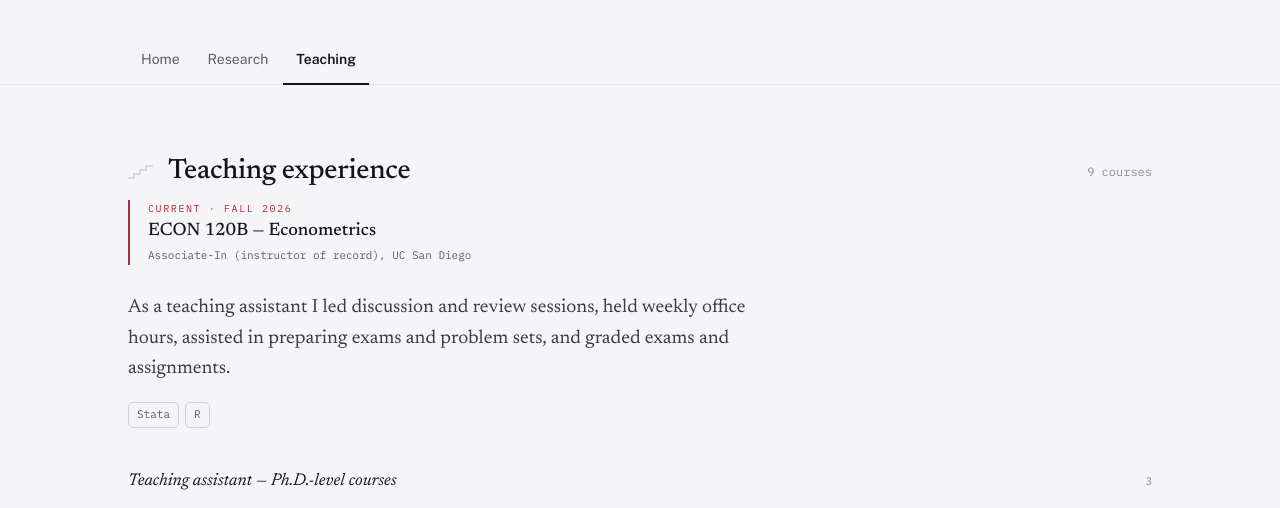
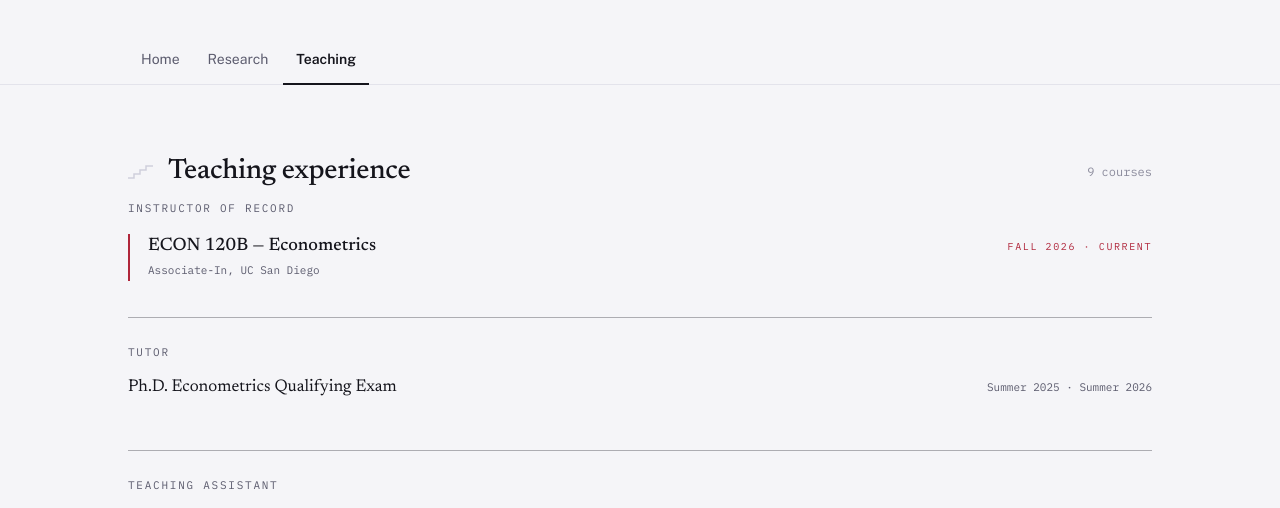
Before and after one commit to haoyu-wei/haoyu-wei.github.io, a plain HTML site: page index.html in a window 1280 px wide. Both pictures are taken after a click on the link "Teaching". Shown: the part 261-769 px from the top of the page. Drawn offline with nearby package versions, Linux system fonts and the light colour scheme; no server answers.

Commit message:
Add files via upload

```diff
--- a/index.html
+++ b/index.html
@@ -720,26 +720,38 @@ a{color:inherit}
 /* ============================================================
    TEACHING PANEL
    ============================================================ */
+/* one block per kind of teaching. The rule between blocks is deliberately
+   stronger than the row hairlines, so a role's duties never read as belonging
+   to the role above it. */
+.teach-block + .teach-block{
+  border-top:1px solid color-mix(in srgb, var(--ink) 32%, transparent);
+  margin-top:2.25rem;padding-top:1.625rem;
+}
+.teach-role{
+  font-family:var(--mono);font-size:.6875rem;letter-spacing:.16em;text-transform:uppercase;
+  color:var(--muted);margin:0 0 1rem;
+}
+.teach-block .courses .course:last-child{border-bottom:0}
+/* a list that sits straight under a role label needs no rule of its own above it */
+.teach-role + .courses > .course:first-child{border-top:0;padding-top:0}
+
 /* the current course leads, but quietly — a rule, not a card */
 .teach-now{
   border-left:2px solid var(--key);
   padding:.0625rem 0 .0625rem 1.125rem;
-  margin:0 0 1.75rem;
-  display:grid;gap:.1875rem;
-}
-.teach-now .now-tag{
+  display:grid;gap:.25rem;
+}
+.now-row{display:flex;flex-wrap:wrap;align-items:baseline;gap:.25rem 1rem}
+.teach-now .now-title{font-size:1.125rem;line-height:1.3;margin:0}
+.teach-now .now-term{
+  margin:0 0 0 auto;
   font-family:var(--mono);font-size:.625rem;letter-spacing:.16em;text-transform:uppercase;
-  color:var(--key);margin:0;
-}
-.teach-now .now-title{
-  font-size:1.125rem;line-height:1.3;margin:0;
-}
-.teach-now .now-role{
-  font-family:var(--mono);font-size:.6875rem;color:var(--muted);margin:0;
-}
+  color:var(--key);
+}
+.teach-now .now-role{font-family:var(--mono);font-size:.6875rem;color:var(--muted);margin:0}
 .teach-lead{
   font-family:var(--serif);
-  font-size:clamp(1.0625rem,1.7vw,1.1875rem);
+  font-size:clamp(1rem,1.6vw,1.0625rem);
   line-height:1.6;color:var(--ink-soft);
   max-width:58ch;margin:0 0 1.125rem;
 }
@@ -838,7 +850,6 @@ a{color:inherit}
       </svg>
         <h2 id="cv-h">Curriculum vitae</h2>
       </div>
-      <p class="sec-note">The full CV, with references and complete paper list.</p>
 
       <details class="cv-frame" id="cv-details">
         <summary class="cv-bar">
@@ -1375,16 +1386,33 @@ a{color:inherit}
         <span class="count" id="teach-count">9 courses</span>
       </div>
 
+      <!-- one block per role; the rule between blocks keeps each role's duties with it -->
+      <div class="teach-block">
+        <p class="teach-role">Instructor of record</p>
         <div class="teach-now">
-        <p class="now-tag">Current · Fall 2026</p>
+          <div class="now-row">
             <h3 class="now-title">ECON 120B — Econometrics</h3>
-        <p class="now-role">Associate-In (instructor of record), UC San Diego</p>
-      </div>
-
+            <p class="now-term">Fall 2026 · current</p>
+          </div>
+          <p class="now-role">Associate-In, UC San Diego</p>
+        </div>
+      </div>
+
+      <div class="teach-block">
+        <p class="teach-role">Tutor</p>
+        <ol class="courses">
+          <li class="course course--role">
+            <p class="course-name">Ph.D. Econometrics Qualifying Exam</p>
+            <p class="course-meta">Summer 2025 · Summer 2026</p>
+          </li>
+        </ol>
+      </div>
+
+      <div class="teach-block">
+        <p class="teach-role">Teaching assistant</p>
         <p class="teach-lead">
-        As a teaching assistant I led discussion and review sessions, held weekly office
-        hours, assisted in preparing exams and problem sets, and graded exams and
-        assignments.
+          Led discussion and review sessions, held weekly office hours, assisted in
+          preparing exams and problem sets, and graded exams and assignments.
         </p>
         <ul class="tools">
           <li>Stata</li>
@@ -1393,7 +1421,7 @@ a{color:inherit}
 
         <div class="course-group">
           <div class="grp-head">
-          <h3>Teaching assistant — Ph.D.-level courses</h3>
+            <h3>Ph.D.-level courses</h3>
             <span class="count">3</span>
           </div>
           <ol class="courses">
@@ -1414,7 +1442,7 @@ a{color:inherit}
 
         <div class="course-group">
           <div class="grp-head">
-          <h3>Teaching assistant — upper-division undergraduate courses</h3>
+            <h3>Upper-division undergraduate courses</h3>
             <span class="count">5</span>
           </div>
           <ol class="courses">
@@ -1439,6 +1467,7 @@ a{color:inherit}
               <p class="course-meta">Prof. Logan J. Opperman</p>
             </li>
           </ol>
+        </div>
       </div>
     </section>
   </div><!-- /panel-teaching -->
@@ -1483,7 +1512,7 @@ a{color:inherit}
     var n = pill.querySelector(".n");
     if(n) n.textContent = countTopic(pill.getAttribute("data-topic"));
   });
-  var courseCount = document.querySelectorAll(".courses .course").length +
+  var courseCount = document.querySelectorAll(".courses .course:not(.course--role)").length +
                     (document.querySelector(".teach-now") ? 1 : 0);
   var hcP = document.getElementById("hc-papers");
   var hcC = document.getElementById("hc-courses");
```
Lines whose indentation alone changed are shown as unchanged.
